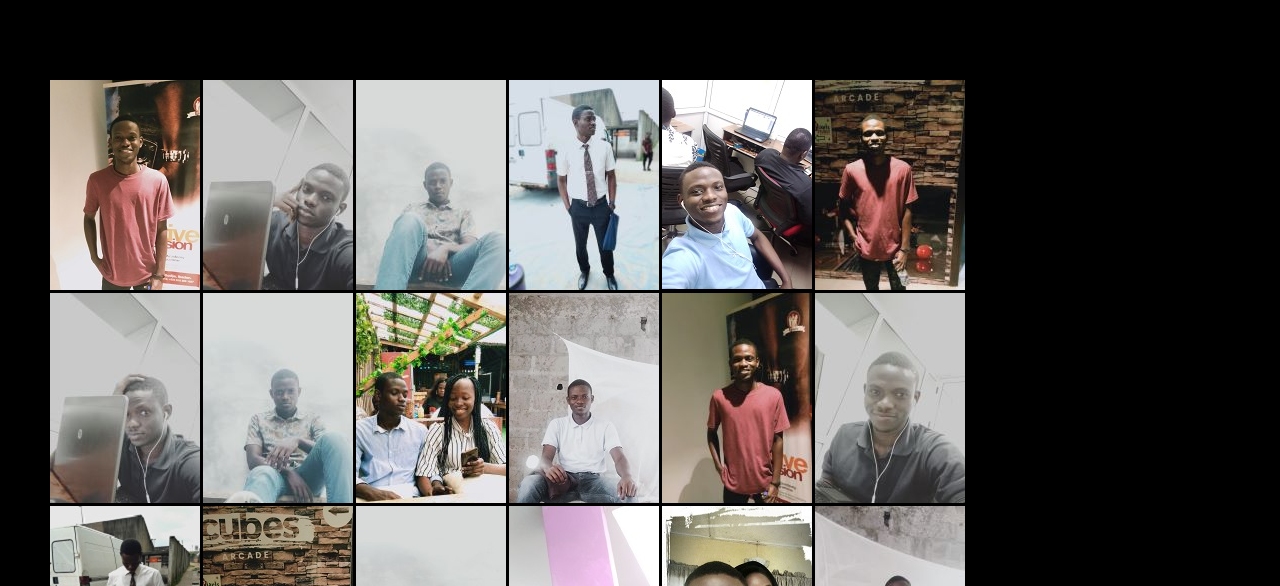
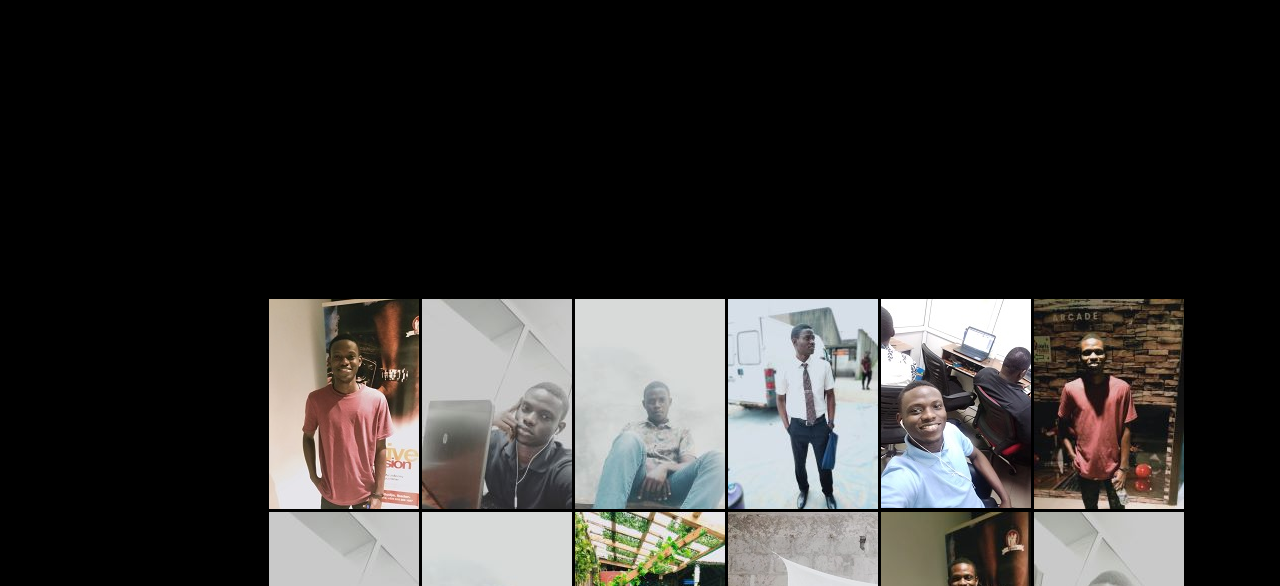
Before and after one commit to Thobeats/profile, a plain HTML site: page index.html in a window 1280 px wide. Both pictures are taken after a click on the item "Gallery". Shown: the part 214-800 px from the top of the page. Drawn offline with nearby package versions, Linux system fonts and the light colour scheme; a web font is replaced by a local one.

Commit message:
Update iyanu.css

```diff
--- a/css/iyanu.css
+++ b/css/iyanu.css
@@ -335,7 +335,7 @@ hr {
         grid-column: 5/-1;
     }
     .gal_pics {
-        margin : 30px;
+        margin : 20%;
     }
 
 
```
